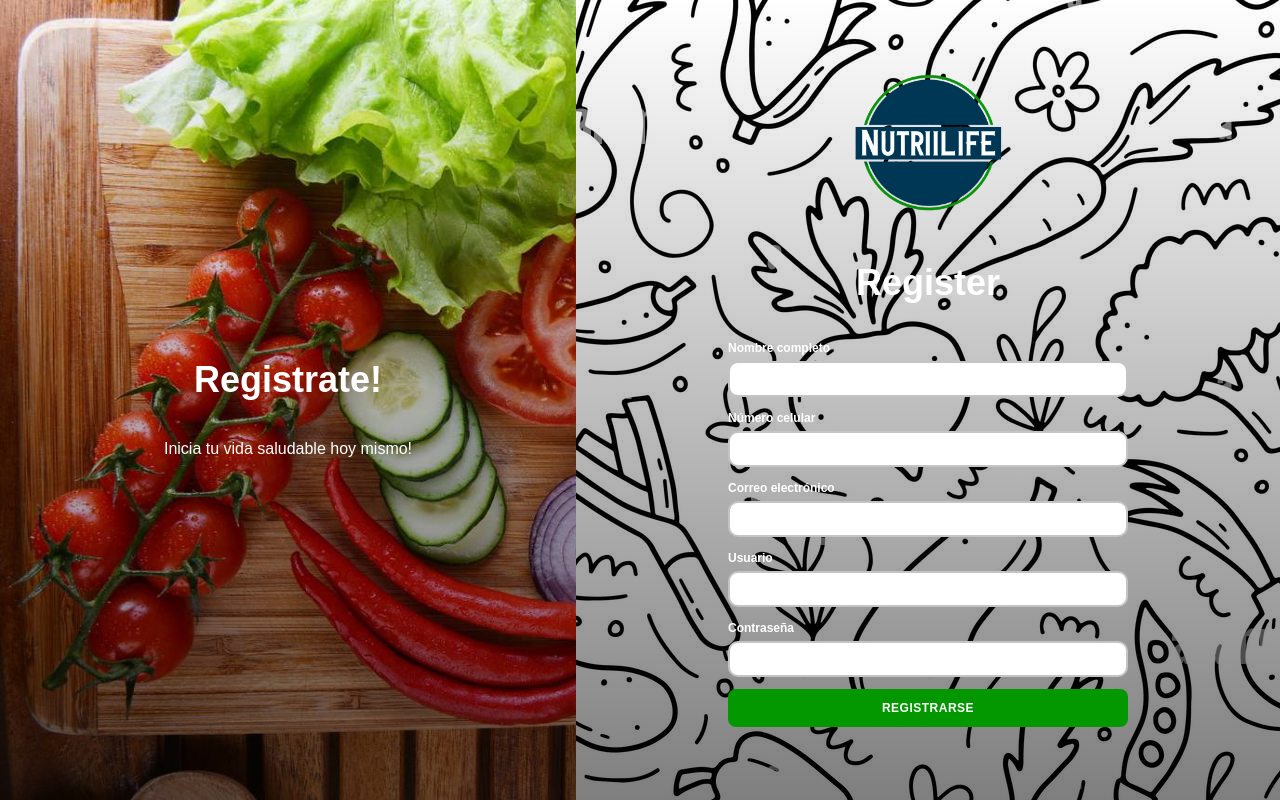
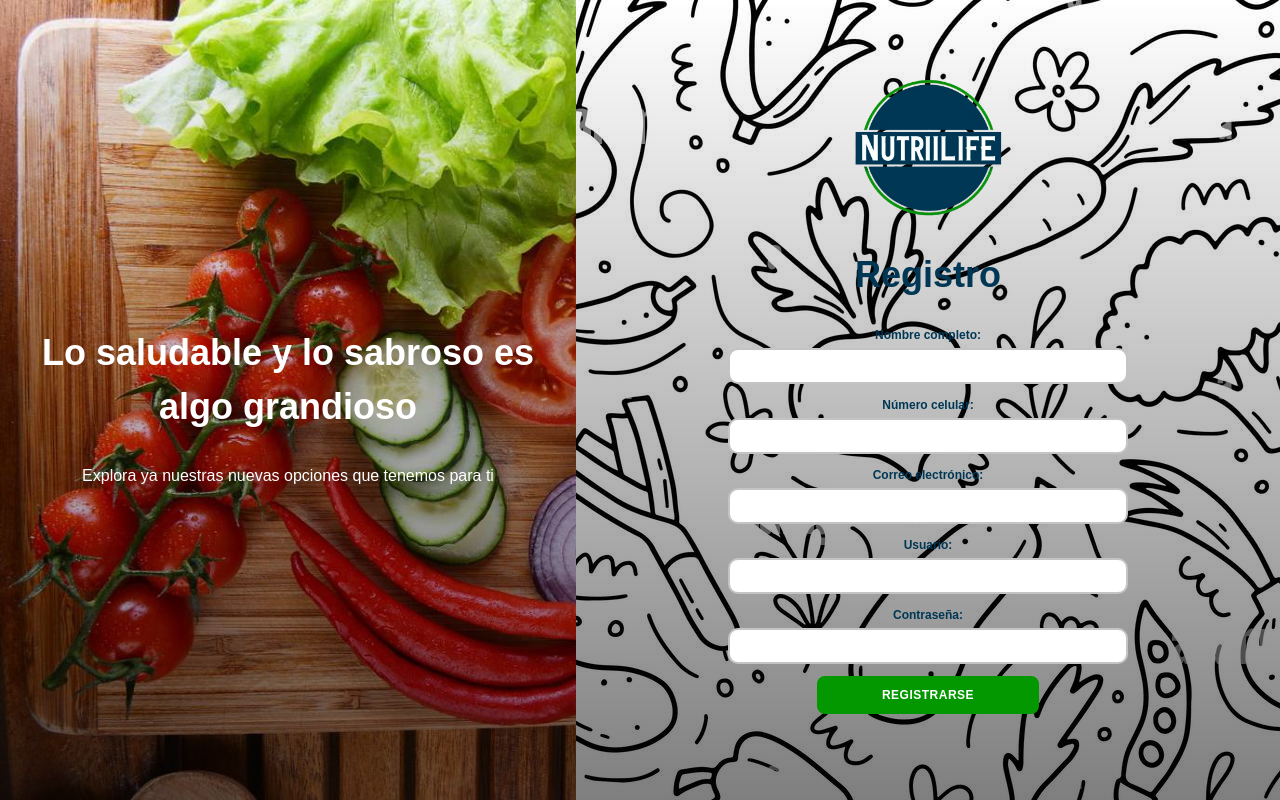
Before and after one commit to Pxnque/Nutriilife, a PHP site: page /Registro.html in a window 1280 px wide. Run offline with PHP 8.4, Linux system fonts and the light colour scheme.

Commit message:
Se agrego la direccion correcta al register , se actualizo la interfaz de la base de datos en el archivo agregar_usuario.php de manera local con postgres

```diff
--- a/LandingPage.html
+++ b/LandingPage.html
@@ -25,7 +25,7 @@
                 </ul>
                 <div class="botones">
                     <a href="#" class="action_btn" id="inicioS">INICIAR SESIÓN</a>
-                    <a href="#" class="action_btn" id="inicioU">UNETE</a>
+                    <a href="Registro.html" class="action_btn" id="inicioU">UNETE</a>
                 </div>
             </div>
         </header>
@@ -122,6 +122,6 @@
             </div>
         </footer>
 
-    <script src="nutriilife.js"></script>
+    <script src="js/nutriilife.js"></script>
     </body>
 </html>
--- a/Registro.html
+++ b/Registro.html
@@ -1,7 +1,7 @@
 <!DOCTYPE html>
 <html lang="en">
 <head>
-    <link rel="stylesheet" href="Registro.css"/>
+    <link rel="stylesheet" href="css/Registro.css"/>
     <meta charset="UTF-8">
     <meta name="viewport" content="width=device-width, initial-scale=1.0">
     <title>NutriiLife</title>
@@ -10,29 +10,27 @@
     <div class="main-container">
         <div class="left">
             <section class="info">
-                    <h1>Registrate!</h1>
-                    <p>Inicia tu vida saludable hoy mismo!</p>
+                <h1>Lo saludable y lo sabroso es algo grandioso</h1>
+                <p>Explora ya nuestras nuevas opciones que tenemos para ti</p>
             </section>
         </div>
         <div class="right">
+            <form action="http://localhost:8081/registrar_usuario.php" method="post" class="fields">
+                <img src="logo.png" alt="logo" width="150vw" height="150vh">
+                <h1>Registro</h1>
 
-                <section class="fields">
-                    <img src="logo.png" width="150vw" height="150vh">
-                    <h1>Register </h1>
-                    <label for="nombre">Nombre completo</label>
+                <label for="nombre">Nombre completo:</label>
                 <input id="nombre" name="nombre" type="text">
-                    <label for="celular">Número celular</label>
+                <label for="celular">Número celular:</label>
                 <input id="celular" name="celular" type="tel">
-                    <label for="email">Correo electrónico</label>
+                <label for="email">Correo electrónico:</label>
                 <input id="email" name="email" type="email">
-                    <label for="usuario">Usuario</label>
+                <label for="usuario">Usuario:</label>
                 <input id="usuario" name="usuario" type="text">
-                    <label for="password">Contraseña</label>
+                <label for="password">Contraseña:</label>
                 <input id="password" name="password" type="password">
-                    <label class="checkbox-container">
                 <button class="login-button" type="submit">Registrarse</button>
-                </section>
-
+            </form>
         </div>
     </div>
 </body>
--- a/Registro.css
+++ b/css/Registro.css
@@ -4,62 +4,76 @@
     line-height: 1.5;
     --azul-logo: #003755;
 }
-body{
+
+body {
     padding: 0;
     margin: 0;
     font-family: 'Montserrat', sans-serif;
     font-weight: 600;
 }
-h1{
+
+h1 {
     font-size: 2.25rem;
     font-weight: 700;
 }
-a{
+
+a {
     text-decoration: none;
     color: var(--azul-logo);
 }
-a:hover{
+
+a:hover {
     text-decoration: underline;
 }
-.main-container{
+
+.main-container {
     display: flex;
     flex-direction: column;
 }
-.left{
+
+.left {
     height: 15vh;
     background: linear-gradient(rgba(0,0,0,0),rgba(0,0,0,0.5)),url('verduras.jpg');
     background-size: cover;
+    color:#c4c4c4;
 }
-.left, .right{
+
+.left, .right {
     display: flex;
     justify-content: center;
     align-items: center;
 }
-.left .info{
+
+.left .info {
     color: rgb(255, 255, 255);
     text-align: center;
-    p{
-        font-weight: 400;
-    }
 }
+
+.left .info p {
+    font-weight: 400;
+}
+
 .right {
     color: white;
     text-align: center;
     background: linear-gradient(rgba(0,0,0,0),rgba(0,0,0,0.5)),url('Fondo_Verduras.jpg');
     padding: 1rem;
 }
-.right p{
+
+.right p {
     margin: 1.5rem 0;
     font-size: 1rem;
 }
-.right form{
+
+.right form {
     width: 30vh;
-    height: 5vh;
+    box-sizing: border-box;
     display: flex;
     flex-direction: column;
     align-items: center;
 }
-.fields input{
+
+.fields input {
     width: 50vh;
     box-sizing: border-box;
     border-radius: 10px;
@@ -69,15 +83,14 @@ a:hover{
     font-size: 0.75rem;
 }
 
-label{
+label {
     text-align: left;
     display: block;
     margin-bottom: 0.25rem;
     font-size: 0.75rem;
 }
 
-
-.login-button{
+.login-button {
     display: block;
     width: 100%;
     color: white;
@@ -90,25 +103,40 @@ label{
     text-transform: uppercase;
     letter-spacing: 0.5px;
 }
-.login-button:hover{
+
+.login-button:hover {
     background: #2c4893;
     cursor: pointer;
 }
-@media screen and (min-width: 900px){
-    .main-container{
+
+@media screen and (min-width: 900px) {
+    .main-container {
         flex-direction: row;
         height: 100vh;
     }
+
     .left, .right {
         display: flex;
         width: 50%;
         height: auto;
     }
+
     .right {
         padding: 4rem;
     }
-    .right p{
+
+    .right p {
         max-width: 80%;
         margin: auto;
     }
 }
+
+form {
+    color:#003755;
+    width: 50vh;
+    box-sizing: border-box;
+    border-radius: 10px;
+    padding: 0.75em;
+    margin-bottom: 0.75rem;
+    font-size: 0.75rem;
+}
```
Also changed, not shown: PhP/registrar.php (added, +37 -0 lines), PhP/registrar_usuario.php (added, +42 -0 lines), css/Fondo_Verduras.jpg (renamed from Fondo_Verduras.jpg), css/verduras.jpg (renamed from verduras.jpg), js/nutriilife.js (renamed from nutriilife.js). Lines whose indentation alone changed are shown as unchanged.
